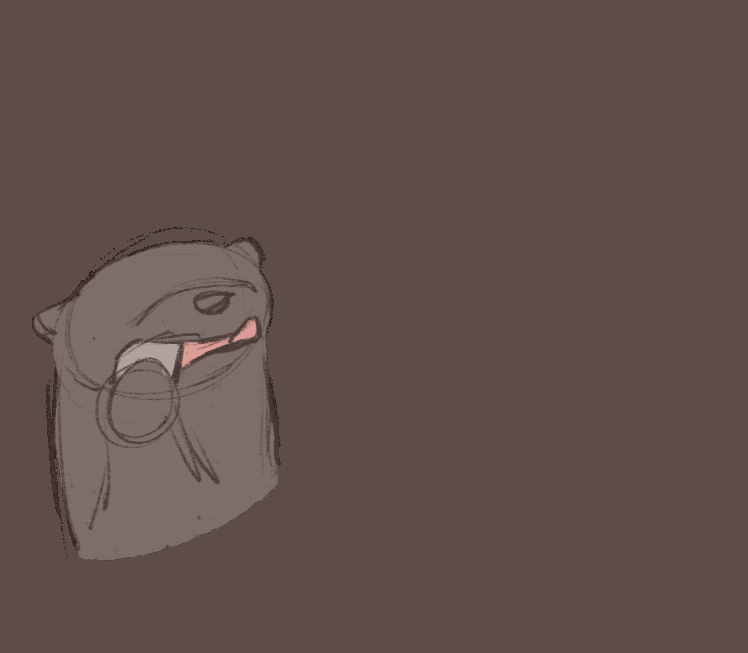
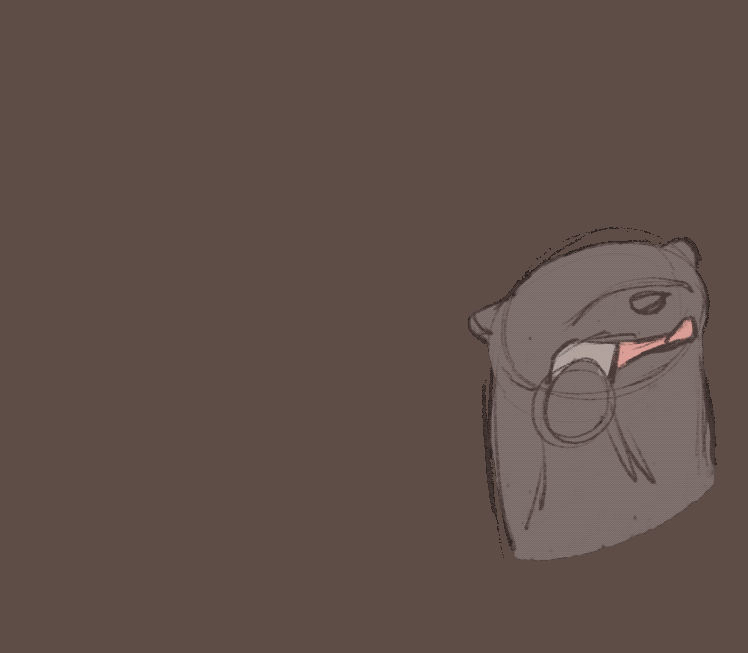
Before and after one commit to software-students-spring2024/2-web-app-exercise-gas2, a Flask app: page / in a window 1280 px wide. Shown: the part 1817-2470 px from the top of the page, without its empty margins (44-792 px from the left). After the commit the page ends 2378 px from the top, so only its background shows below. Run offline with Flask 3, Linux system fonts and the light colour scheme.

Commit message:
center otter

```diff
--- a/static/css/style.css
+++ b/static/css/style.css
@@ -68,3 +68,9 @@ h3 {
   font-size: 40px;
   box-shadow: 0 0 10px rgba(0, 0, 0, 0.2);
 }
+
+.image {
+  display: flex;
+  justify-content: center;
+  align-items: center;
+}
--- a/templates/base.html
+++ b/templates/base.html
@@ -21,7 +21,7 @@
 	<main>{% block container %} {% endblock %}</main>
 
     <div class="image">
-      <a href="/"><img src="/static/images/otter.gif" alt="otter.gif"></a>
+      <img src="/static/images/otter.gif" alt="otter.gif">
     </div>
 
   </body>
```
